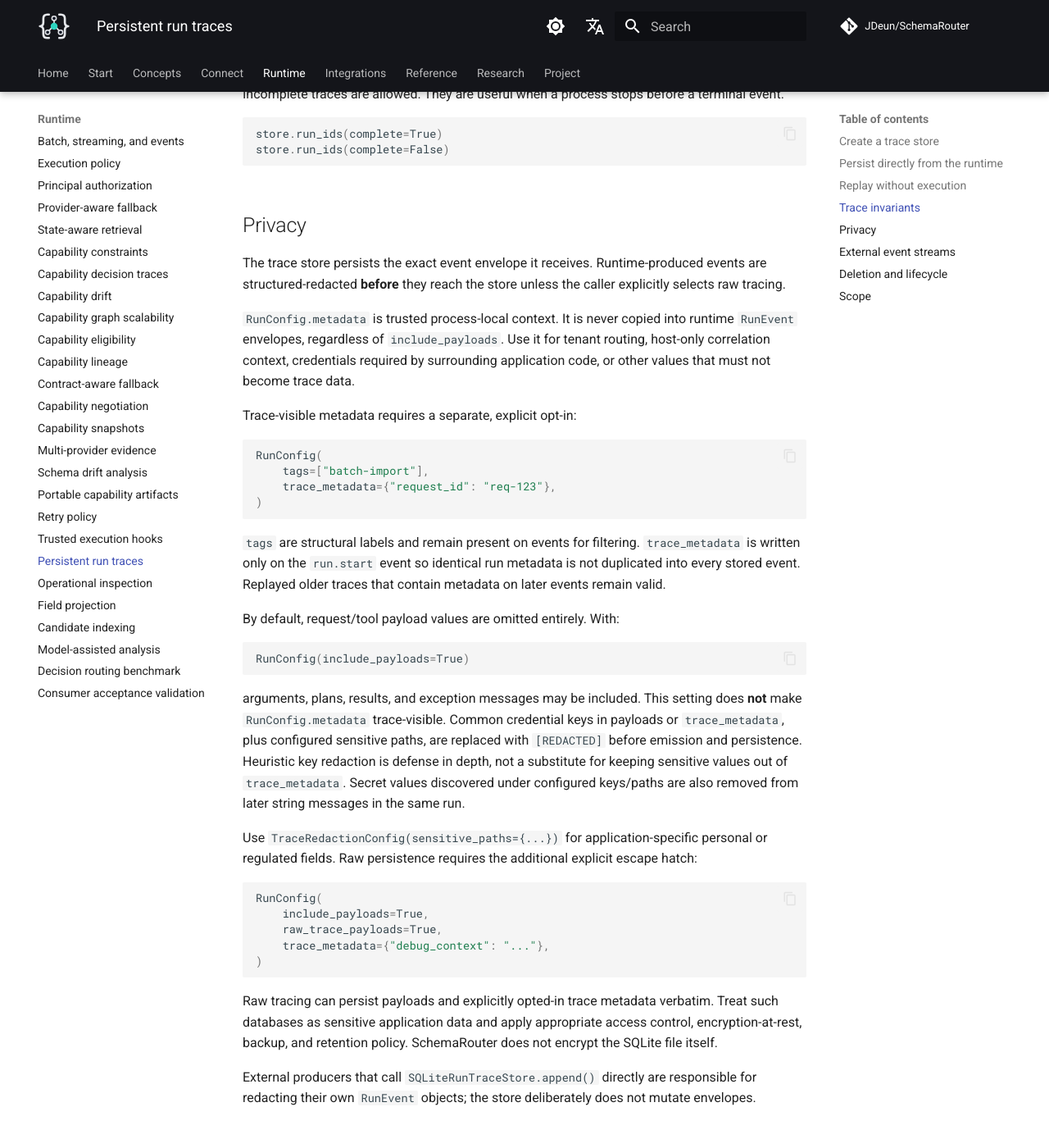
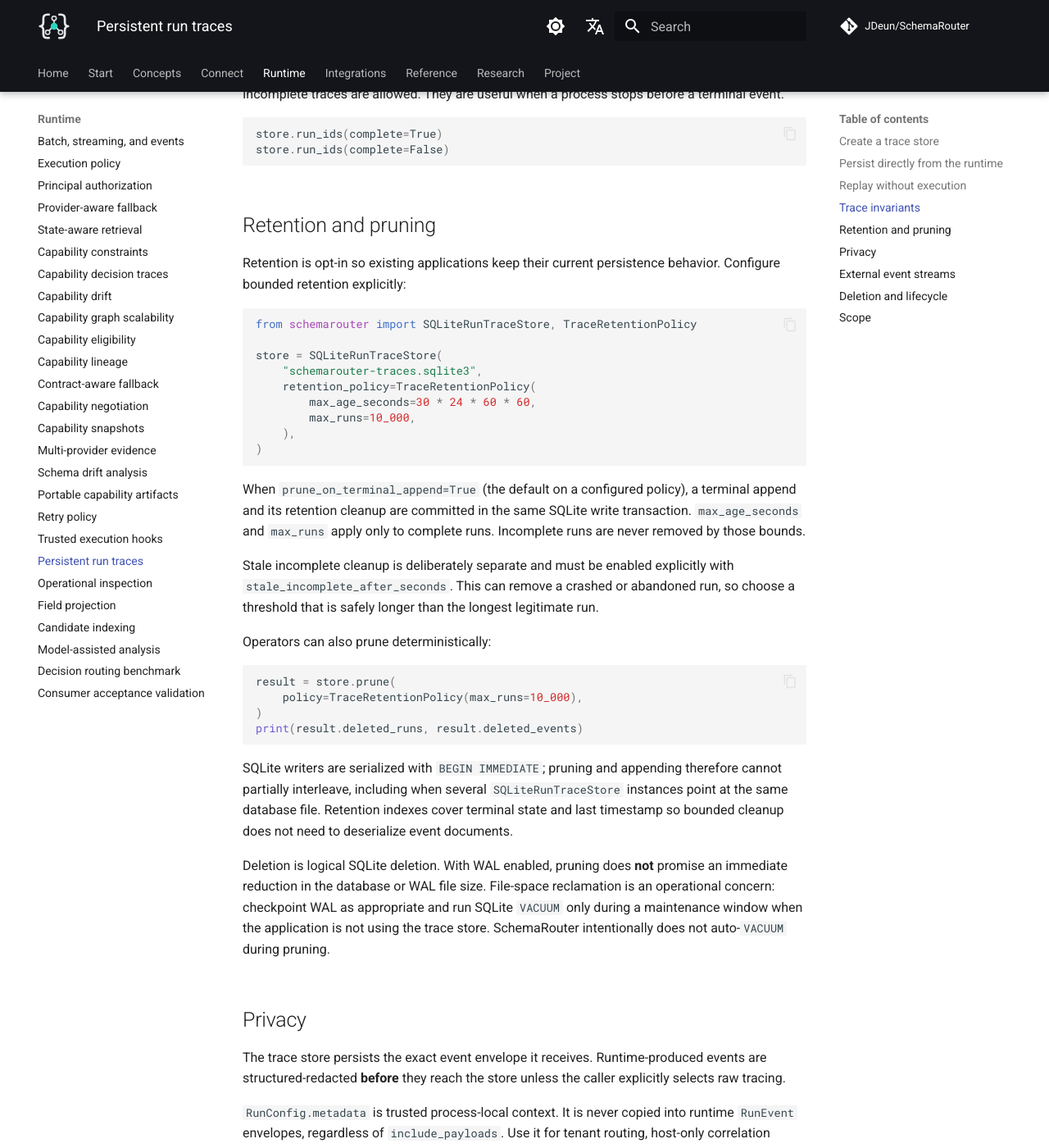
Before and after one commit to JDeun/SchemaRouter, an MkDocs documentation site: the page built from docs/guides/run-traces.md, in a window 1280 px wide and 1400 px high, scrolled down 1549 px. Shown: the whole window at 82% size. Built offline with MkDocs 1.6.1 and Material for MkDocs 9.7.7, drawn with Linux system fonts in a browser that asks for light colours; comment, search, counter and statistics services are not loaded.

Commit message:
docs(traces): document bounded retention and SQLite reclamation

````diff
--- a/docs/guides/run-traces.md
+++ b/docs/guides/run-traces.md
@@ -64,6 +64,51 @@ Incomplete traces are allowed. They are useful when a process stops before a ter
 store.run_ids(complete=True)
 store.run_ids(complete=False)
 ```
+
+## Retention and pruning
+
+Retention is opt-in so existing applications keep their current persistence behavior. Configure
+bounded retention explicitly:
+
+```python
+from schemarouter import SQLiteRunTraceStore, TraceRetentionPolicy
+
+store = SQLiteRunTraceStore(
+    "schemarouter-traces.sqlite3",
+    retention_policy=TraceRetentionPolicy(
+        max_age_seconds=30 * 24 * 60 * 60,
+        max_runs=10_000,
+    ),
+)
+```
+
+When `prune_on_terminal_append=True` (the default on a configured policy), a terminal append and
+its retention cleanup are committed in the same SQLite write transaction. `max_age_seconds` and
+`max_runs` apply only to complete runs. Incomplete runs are never removed by those bounds.
+
+Stale incomplete cleanup is deliberately separate and must be enabled explicitly with
+`stale_incomplete_after_seconds`. This can remove a crashed or abandoned run, so choose a threshold
+that is safely longer than the longest legitimate run.
+
+Operators can also prune deterministically:
+
+```python
+result = store.prune(
+    policy=TraceRetentionPolicy(max_runs=10_000),
+)
+print(result.deleted_runs, result.deleted_events)
+```
+
+SQLite writers are serialized with `BEGIN IMMEDIATE`; pruning and appending therefore cannot
+partially interleave, including when several `SQLiteRunTraceStore` instances point at the same
+database file. Retention indexes cover terminal state and last timestamp so bounded cleanup does not
+need to deserialize event documents.
+
+Deletion is logical SQLite deletion. With WAL enabled, pruning does **not** promise an immediate
+reduction in the database or WAL file size. File-space reclamation is an operational concern:
+checkpoint WAL as appropriate and run SQLite `VACUUM` only during a maintenance window when the
+application is not using the trace store. SchemaRouter intentionally does not auto-`VACUUM` during
+pruning.
 
 ## Privacy
 
````
